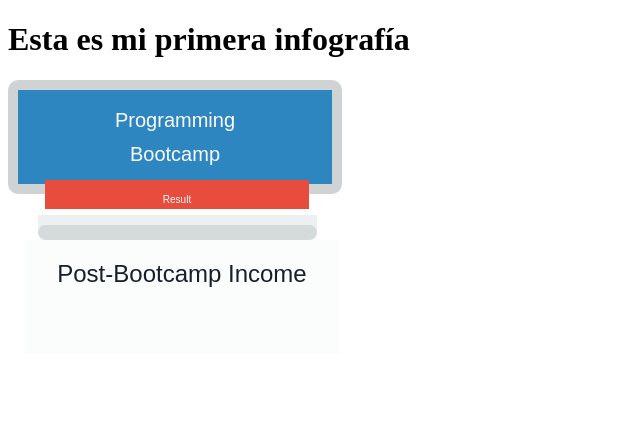
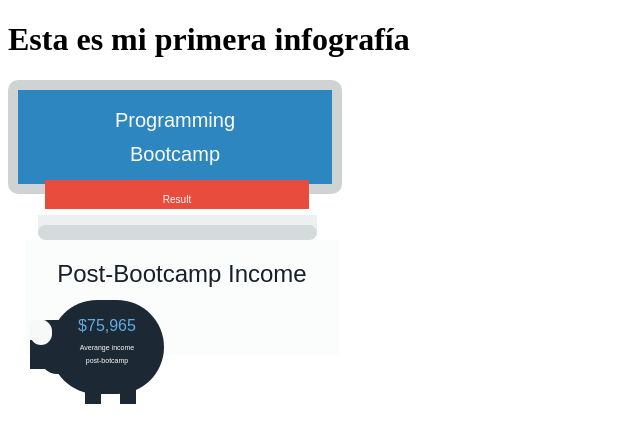
Before and after one commit to MagdaCrista2016/Proyecto_Info, a PHP site: page /index.html in a window 1280 px wide. Shown: the top 443 px of the page, without its empty margins (0-640 px from the left). Run offline with PHP 8.4, Linux system fonts and the light colour scheme.

Commit message:
Modificacion_Infografia_25_09_2016_9:51pm

```diff
--- a/css/main.css
+++ b/css/main.css
@@ -33,3 +33,31 @@ hr { top: 225px;
   height: 100px;
   width: 300px;
 }
+
+#caja5{  background:   #1c2833; top: 300px; left: 50px;
+  height: 80px;
+  width: 100px;
+  border-radius: 50px 50px 50px 50px;
+}
+#caja6{  background:   #1c2833 ; top: 320px; left: 40px;
+  height: 40px;
+  width: 20px;
+border-radius: 30px 70px 70px 70px;
+}
+#caja7{  background:   #1c2833; top: 340px; left: 30px;
+  height: 15px;
+  width: 2px;
+}
+#caja8{  background:    #f7f9f9; top: 320px; left: 30px;
+  height: 11px;
+  width: 8px;
+  border-radius: 30px 70px 70px 70px;
+}
+#caja9{  background:    #1c2833; top: 385px; left: 85px;
+  height: 5px;
+  width: 2px;
+}
+#caja10{  background:    #1c2833; top: 385px; left: 120px;
+  height: 5px;
+  width: 2px;
+}
--- a/index.html
+++ b/index.html
@@ -27,7 +27,17 @@
            <div id="caja3"></div>
            <div id="caja4"><td align="center" valign="top"><p align="center" style="font-size: x-large; font-weight: normal; color: #17202a; line-height: 6px; font-family: Arial, Helvetica, sans-serif;">Post-Bootcamp Income</p></td></div>
 
+          <div id="caja5"><td align="center" valign="top"><p align="center" style="font-size: 10p; color:   #5dade2 ; line-height: 6px; font-family: Arial, Helvetica, sans-serif;">$75,965</p>
 
+          <p align="center"  style="font-size:7px; color: #fbfcfc; line-height: 6px; font-family: sans-serif;">Averange income
+          <p align="center"  style="font-size:7px; color: #fbfcfc; line-height: 6px; font-family: sans-serif;">post-botcamp
+
+          </td></div>
+          <div id="caja6"></div>
+          <div id="caja7"></div>
+          <div id="caja8"></div>
+          <div id="caja9"></div>
+          <div id="caja10"></div>
 
 
 </html>
```
